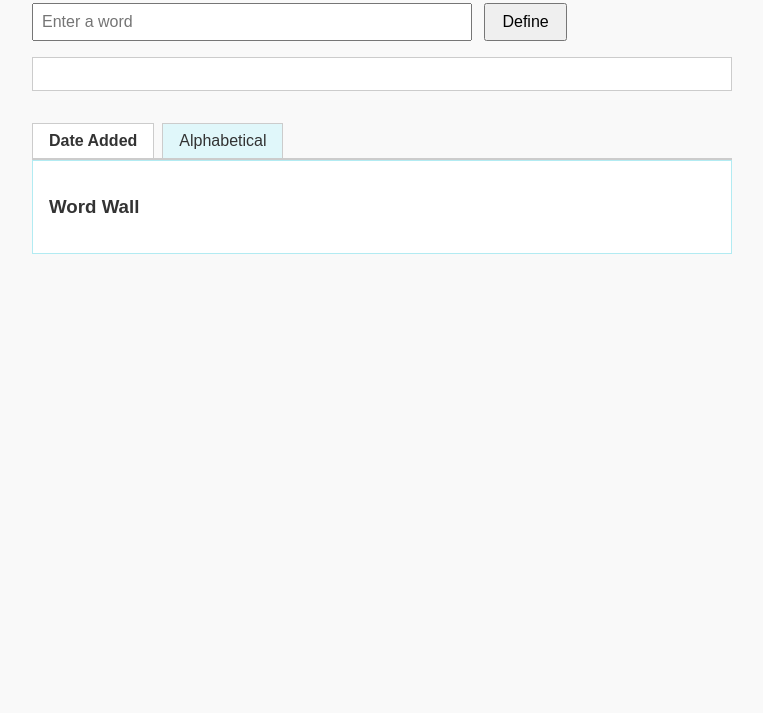
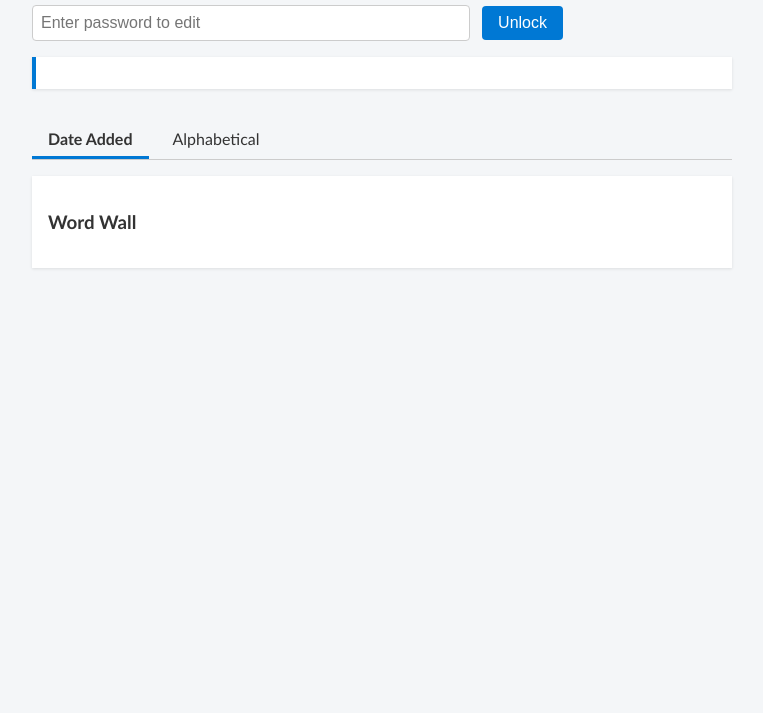
Before and after one commit to AndrewBeatty2000/ClassroomDictionary, a plain HTML site: page index.html in a window 1280 px wide. Shown: the part 87-800 px from the top of the page, without its empty margins (258-1021 px from the left). Drawn offline with Linux system fonts and the light colour scheme.

Commit message:
Add files via upload

```diff
--- a/index.html
+++ b/index.html
@@ -5,66 +5,83 @@
     <title>Classroom Dictionary</title>
     <style>
         body {
-            font-family: sans-serif;
+            font-family: 'Calibri', sans-serif;
             margin: 2em;
-            background: #f9f9f9;
+            background: #f4f6f8;
             color: #333;
         }
         h1 {
             text-align: center;
+            font-weight: normal;
         }
         #dictionary {
             max-width: 700px;
             margin: auto;
         }
-        input[type="text"] {
+        input[type="text"], input[type="password"] {
             width: 60%;
             padding: 0.5em;
             font-size: 1em;
+            border: 1px solid #ccc;
+            border-radius: 4px;
         }
         button {
             padding: 0.5em 1em;
             font-size: 1em;
             margin-left: 0.5em;
+            border: none;
+            background-color: #0078d4;
+            color: white;
+            border-radius: 4px;
+            cursor: pointer;
+        }
+        button:hover {
+            background-color: #005a9e;
         }
         #definition {
             margin-top: 1em;
             padding: 1em;
-            background: #fff;
-            border: 1px solid #ccc;
+            background: #ffffff;
+            border-left: 4px solid #0078d4;
+            box-shadow: 0 1px 3px rgba(0,0,0,0.1);
         }
         #tabs {
             display: flex;
             margin-top: 2em;
-            border-bottom: 2px solid #ccc;
+            border-bottom: 1px solid #ccc;
         }
         .tab {
             padding: 0.5em 1em;
             cursor: pointer;
-            border: 1px solid #ccc;
-            border-bottom: none;
-            background: #e0f7fa;
             margin-right: 0.5em;
+            border-bottom: 3px solid transparent;
         }
         .tab.active {
-            background: #ffffff;
+            border-bottom: 3px solid #0078d4;
             font-weight: bold;
         }
         #word-wall {
             padding: 1em;
             background: #ffffff;
-            border: 1px solid #b2ebf2;
+            box-shadow: 0 1px 3px rgba(0,0,0,0.1);
+            margin-top: 1em;
         }
         .word-entry {
-            margin-bottom: 0.5em;
+            margin-bottom: 0.75em;
         }
     </style>
 </head>
 <body>
     <div id="dictionary">
         <h1>Classroom Dictionary</h1>
-        <input type="text" id="wordInput" placeholder="Enter a word">
-        <button onclick="defineWord()">Define</button>
+        <div id="auth-section">
+            <input type="password" id="passwordInput" placeholder="Enter password to edit">
+            <button onclick="unlock()">Unlock</button>
+        </div>
+        <div id="editor" style="display:none;">
+            <input type="text" id="wordInput" placeholder="Enter a word">
+            <button onclick="defineWord()">Define</button>
+        </div>
         <div id="definition"></div>
 
         <div id="tabs">
@@ -80,6 +97,17 @@
     <script>
         let wordList = JSON.parse(localStorage.getItem("wordList") || "[]");
         let currentTab = "date";
+        const PASSWORD = "teacher123";
+
+        function unlock() {
+            const input = document.getElementById("passwordInput").value;
+            if (input === PASSWORD) {
+                document.getElementById("editor").style.display = "block";
+                document.getElementById("auth-section").style.display = "none";
+            } else {
+                alert("Incorrect password.");
+            }
+        }
 
         function defineWord() {
             const word = document.getElementById("wordInput").value.trim();
```
